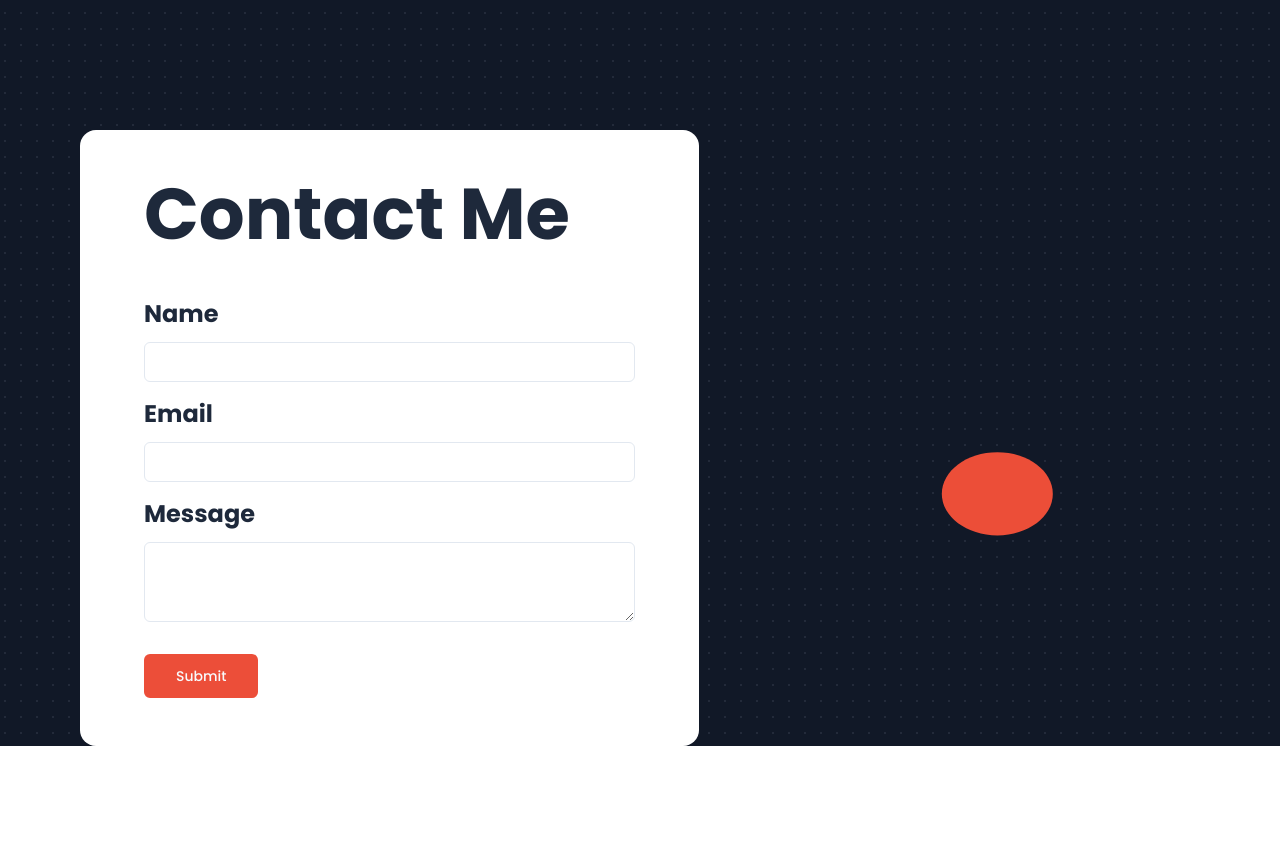
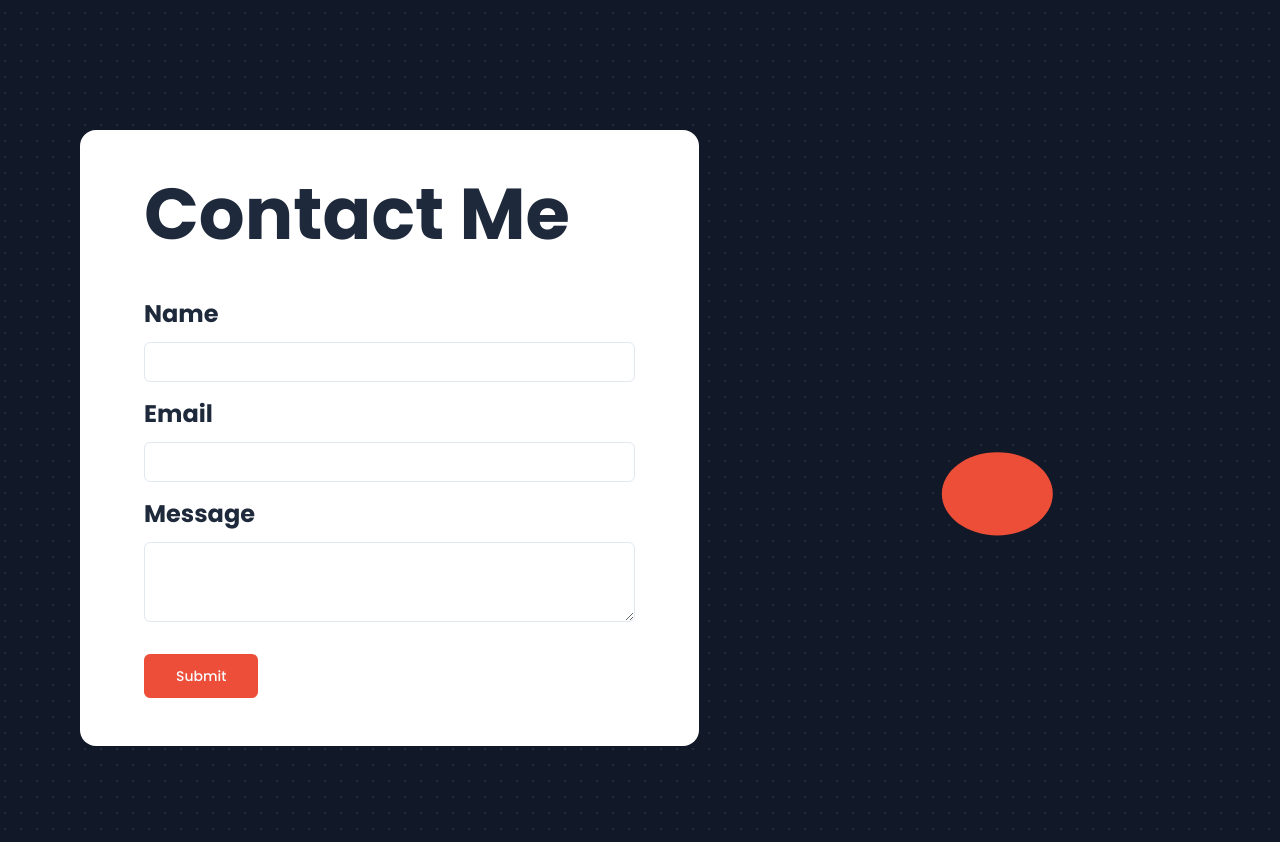
Before and after one commit to miggyalino/miggyalino.madev, a Next.js app: page / in a window 1280 px wide. Shown: the part 5800-6642 px from the top of the page. Before the commit the page ends 6546 px from the top, so only its background shows below. Built offline with nearby package versions, Linux system fonts and the light colour scheme.

Commit message:
contact revision

```diff
--- a/components/Contact.tsx
+++ b/components/Contact.tsx
@@ -33,7 +33,7 @@ const Contact = () => {
     <form ref={form} onSubmit={sendEmail}>
       <div
         id="contact"
-        className="flex flex-col lg:flex-row items-center gap-24 max-container padding-container h-full"
+        className="flex flex-col lg:flex-row items-center gap-24 max-container padding-container h-full pb-24"
       >
         <div className="flex flex-col gap-4 w-full lg:w-3/5 bg-white rounded-2xl py-12 px-16">
           <p className="text-7xl text-slate-800 font-bold mb-8">Contact Me</p>
```
